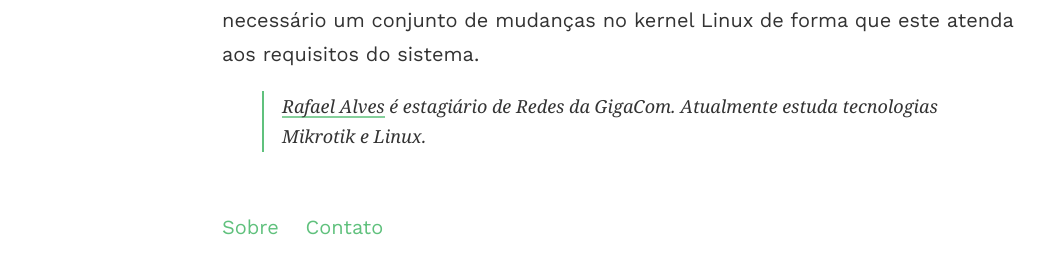
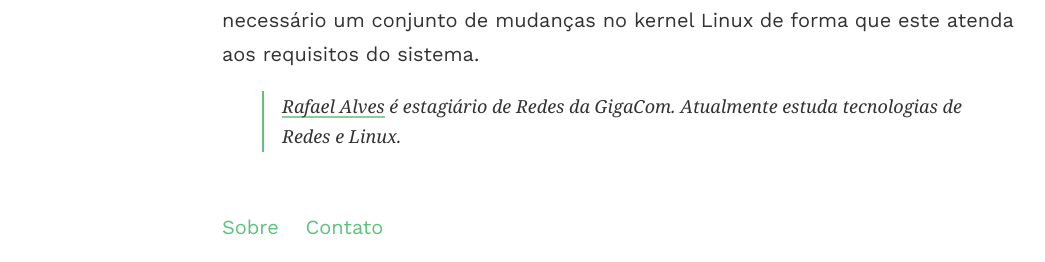
Before and after one commit to fgaraujo/fgaraujo.github.io, a Jekyll site: the page built from _posts/2017-03-13-linux-essentials-evolucao-linux.md, in a window 1280 px wide and 900 px high, scrolled down 2365 px. Shown: the part 596-858 px from the top of the window, without its empty margins (18-1063 px from the left). Built offline with Jekyll 4.4.1, drawn with Linux system fonts in a browser that asks for light colours; comment, search, counter and statistics services are not loaded.

Commit message:
2017-03-13

```diff
--- a/_posts/2017-03-13-linux-essentials-evolucao-linux.md
+++ b/_posts/2017-03-13-linux-essentials-evolucao-linux.md
@@ -50,4 +50,4 @@ Veja a tabela abaixo:
 
 Chamamos de sistema embarcado a todo aquele que atende a requisitos específicos. Alguns exemplos são: Roteadores, celulares, smartphones, etc. É necessário um conjunto de mudanças no kernel Linux de forma que este atenda aos requisitos do sistema.
 
-> [Rafael Alves](https://www.facebook.com/rafael.s.finha) é estagiário de Redes da GigaCom. Atualmente estuda tecnologias Mikrotik e Linux.
+> [Rafael Alves](https://www.facebook.com/rafael.s.finha) é estagiário de Redes da GigaCom. Atualmente estuda tecnologias de Redes e Linux.
```
